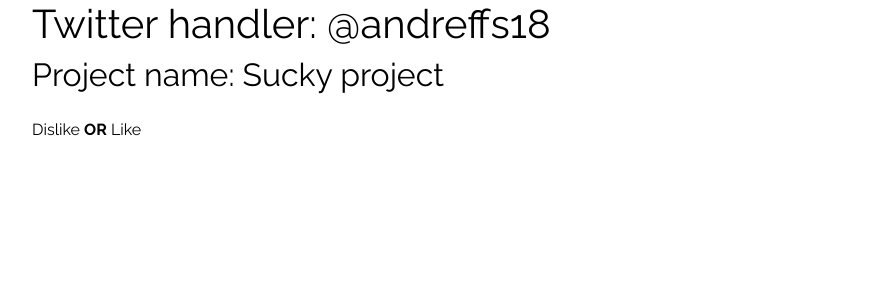
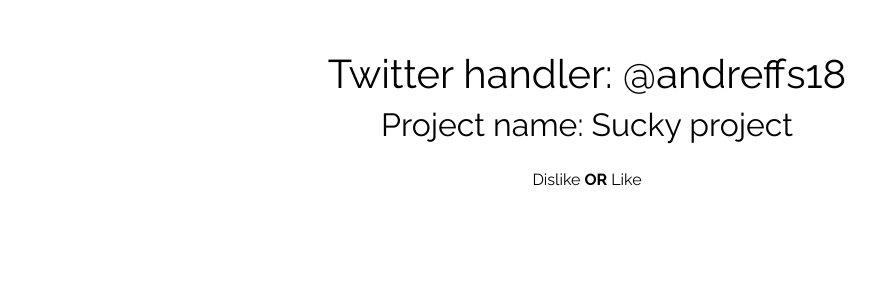
Before and after one commit to friendswithbenegits/fwbg, a Django app: page / in a window 1280 px wide. Shown: the part 56-356 px from the top of the page, without its empty margins (53-929 px from the left). Run offline with Django 3.2, Linux system fonts and the light colour scheme; the visitor is signed in with stand-in values (Sample User, id 1); some libraries are stand-ins or nearby versions.

Commit message:
pretty homepage

```diff
--- a/config/settings/common.py
+++ b/config/settings/common.py
@@ -242,7 +242,7 @@ SOCIALACCOUNT_ADAPTER = 'devtinder.users.adapters.SocialAccountAdapter'
 # Custom user app defaults
 # Select the correct user model
 AUTH_USER_MODEL = 'users.User'
-LOGIN_REDIRECT_URL = 'users:redirect'
+LOGIN_REDIRECT_URL = 'home'
 LOGIN_URL = 'account_login'
 
 # SLUGLIFIER
--- a/devtinder/static/css/project.css
+++ b/devtinder/static/css/project.css
@@ -83,6 +83,9 @@ body {
     max-width: 350px;
     margin: 50px auto 0 auto;
 }
+.bigcenter {
+  max-width: 600px !important;
+}
 
 
 
--- a/devtinder/templates/pages/home.html
+++ b/devtinder/templates/pages/home.html
@@ -1,16 +1,20 @@
 {% extends "base.html" %}
 
 {% block content %}
-<div>
+<div class="row">
     {% if not request.user.is_authenticated %}
-    <h1>You need to login first</h1>
+        <div class="center-form-container">
+        {% load account socialaccount %}
+        <p><a class="btn-auth btn-github large" href="{% provider_login_url "github" %}">Sign in with <b>GitHub</b></a></p>
     {% else %}
+        <div class="bigcenter center-form-container">
         <h1>Twitter handler: {{ pm.to_user.handler }}</h1>
         <h2>Project name: {{ pm.repo.name }}</h2>
         <pre class="snippet">{{ pm.repo.snippet }}</pre>
         <a href="{% url 'users:action' 'dislike' 'pm.to_user.username' %}">Dislike</a>
         <strong>OR</strong>
         <a href="{% url 'users:action' 'like' 'pm.to_user.username' %}">Like</a>
+{% endif %}
   </div>
-{% endif %}
+</div>
 {% endblock content %}
```
Lines whose indentation alone changed are shown as unchanged.
